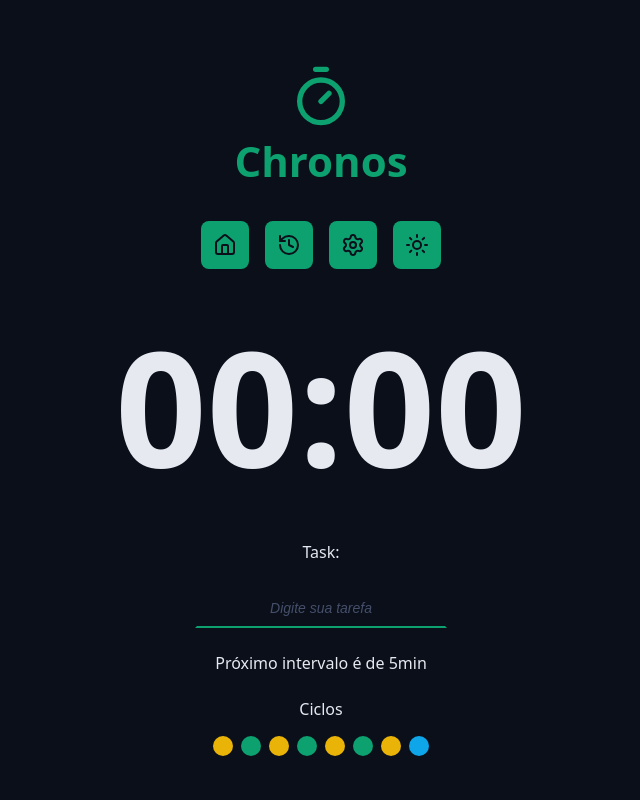
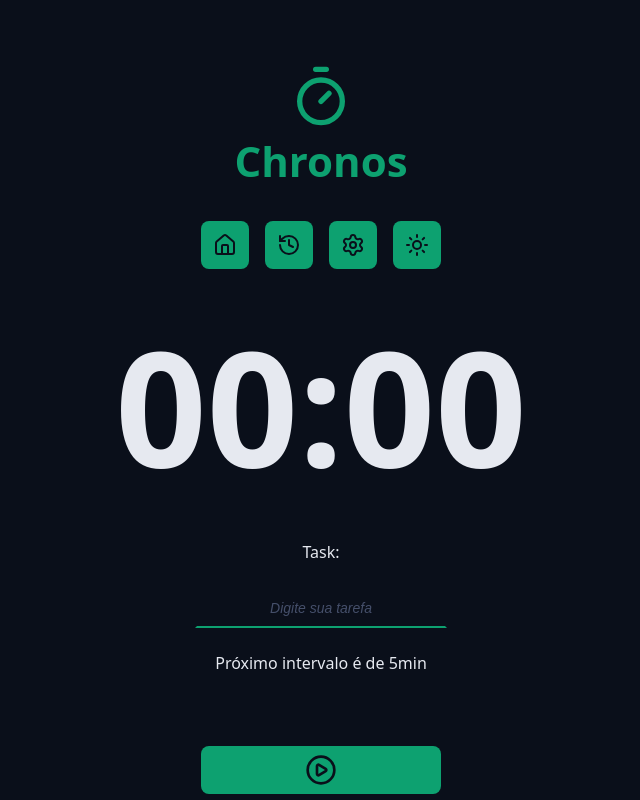
Before and after one commit to ArthurPdaSilva/chronos-pomodoro, a React (Vite) app: page / in a window 1280 px wide. Shown: the top 800 px of the page, without its empty margins (319-959 px from the left). Built offline with nearby package versions, Linux system fonts and the light colour scheme.

Commit message:
feat: enhance Cycles component with dynamic rendering and improve MainForm integration

```diff
--- a/src/components/Cycles/index.tsx
+++ b/src/components/Cycles/index.tsx
@@ -1,18 +1,34 @@
-import styles from './styles.module.css';
+import { useTaskContext } from "../../context/TaskContext";
+import { getNextCycle } from "../../utils/getNextCycle";
+import { getNextCycleType } from "../../utils/getNextCycleType";
+import styles from "./styles.module.css";
+
+const cycleDescriptionsMap = {
+	workTime: "Tempo de Foco",
+	shortBreakTime: "Pausa Curta",
+	longBreakTime: "Pausa Longa",
+};
 
 export function Cycles() {
+	const { state } = useTaskContext();
+
+	const cycleStep = Array.from({ length: state.currentCycle }); //Array(5).fill(null);
+
 	return (
 		<div className={styles.cycles}>
-      <span>Ciclos</span>
+			<span>Ciclos: </span>
 			<div className={styles.cycleDots}>
-        <span className={`${styles.cycleDot} ${styles.workTime}`}></span>
-        <span className={`${styles.cycleDot} ${styles.shortBreakTime}`}></span>
-        <span className={`${styles.cycleDot} ${styles.workTime}`}></span>
-        <span className={`${styles.cycleDot} ${styles.shortBreakTime}`}></span>
-        <span className={`${styles.cycleDot} ${styles.workTime}`}></span>
-        <span className={`${styles.cycleDot} ${styles.shortBreakTime}`}></span>
-        <span className={`${styles.cycleDot} ${styles.workTime}`}></span>
-        <span className={`${styles.cycleDot} ${styles.longBreakTime}`}></span>
+				{cycleStep.map((_, index) => {
+					const nextCycle = getNextCycle(index);
+					const nextCycleType = getNextCycleType(nextCycle);
+					return (
+						<span
+							key={`${nextCycle}-${nextCycleType}`} //Ele usa a key para fazer comparações internas de renderização
+							title={`Indicador de ${cycleDescriptionsMap[nextCycleType]}`}
+							className={`${styles.cycleDot} ${styles[nextCycleType]}`}
+						/>
+					);
+				})}
 			</div>
 		</div>
 	);
--- a/src/components/MainForm/index.tsx
+++ b/src/components/MainForm/index.tsx
@@ -65,9 +65,11 @@ export const MainForm = () => {
 				<p>Próximo intervalo é de {getNextInterval(state.currentCycle)}min</p>
 			</div>
 
-			<div className="formRow">
-				<Cycles />
-			</div>
+			{state.currentCycle !== 0 && (
+				<div className="formRow">
+					<Cycles />
+				</div>
+			)}
 
 			<div className="formRow">
 				<DefaultButton icon={<PlayCircleIcon />} color="green" />
--- a/src/context/TaskContext/TaskContextProvider.tsx
+++ b/src/context/TaskContext/TaskContextProvider.tsx
@@ -1,4 +1,4 @@
-import { useEffect, useState } from "react";
+import { useState } from "react";
 import { TaskContext } from ".";
 import { initialTaskState } from "./initialTaskState";
 
@@ -9,9 +9,5 @@ type TaskContextProviderProps = {
 export function TaskContextProvider({ children }: TaskContextProviderProps) {
 	const [state, setState] = useState(initialTaskState);
 
-	useEffect(() => {
-		console.log("TaskContext state updated:", state);
-	}, [state]);
-
 	return <TaskContext.Provider value={{ state, setState }}>{children}</TaskContext.Provider>;
 }
```
Lines whose indentation alone changed are shown as unchanged.
